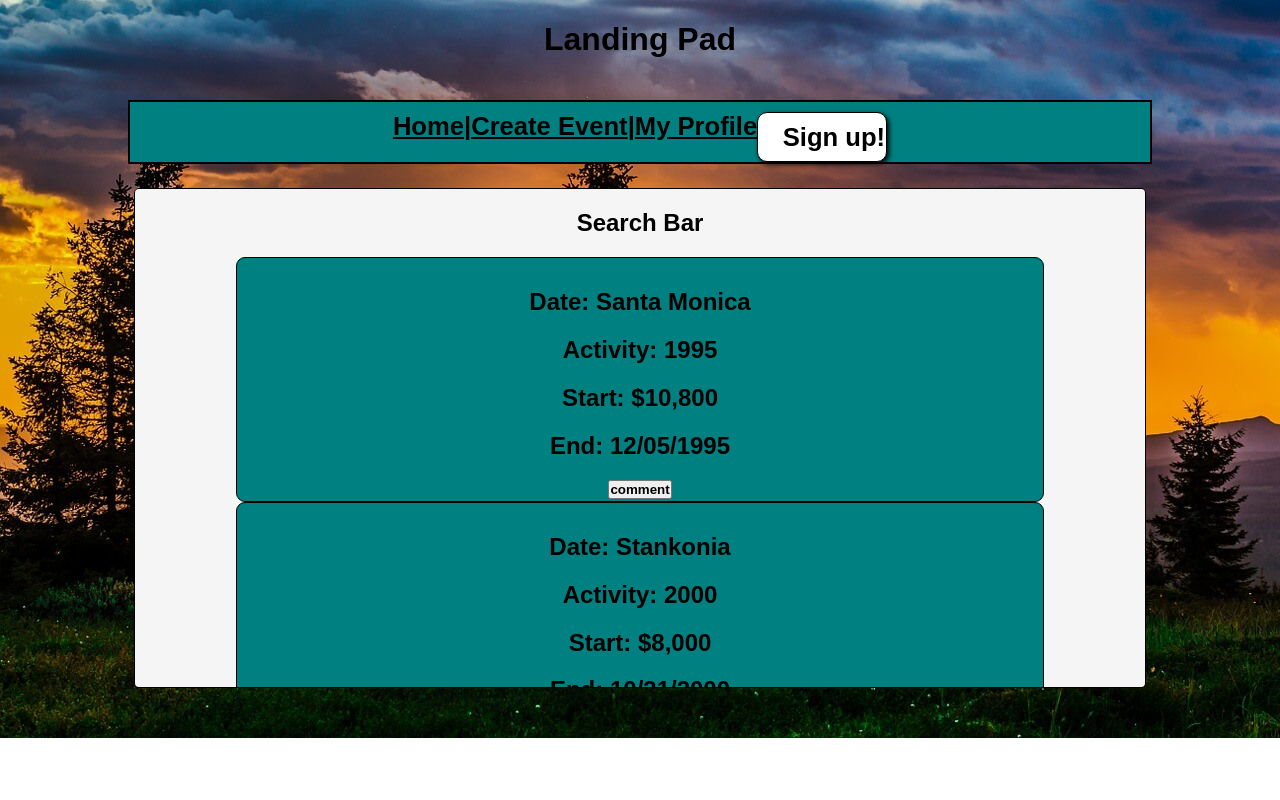
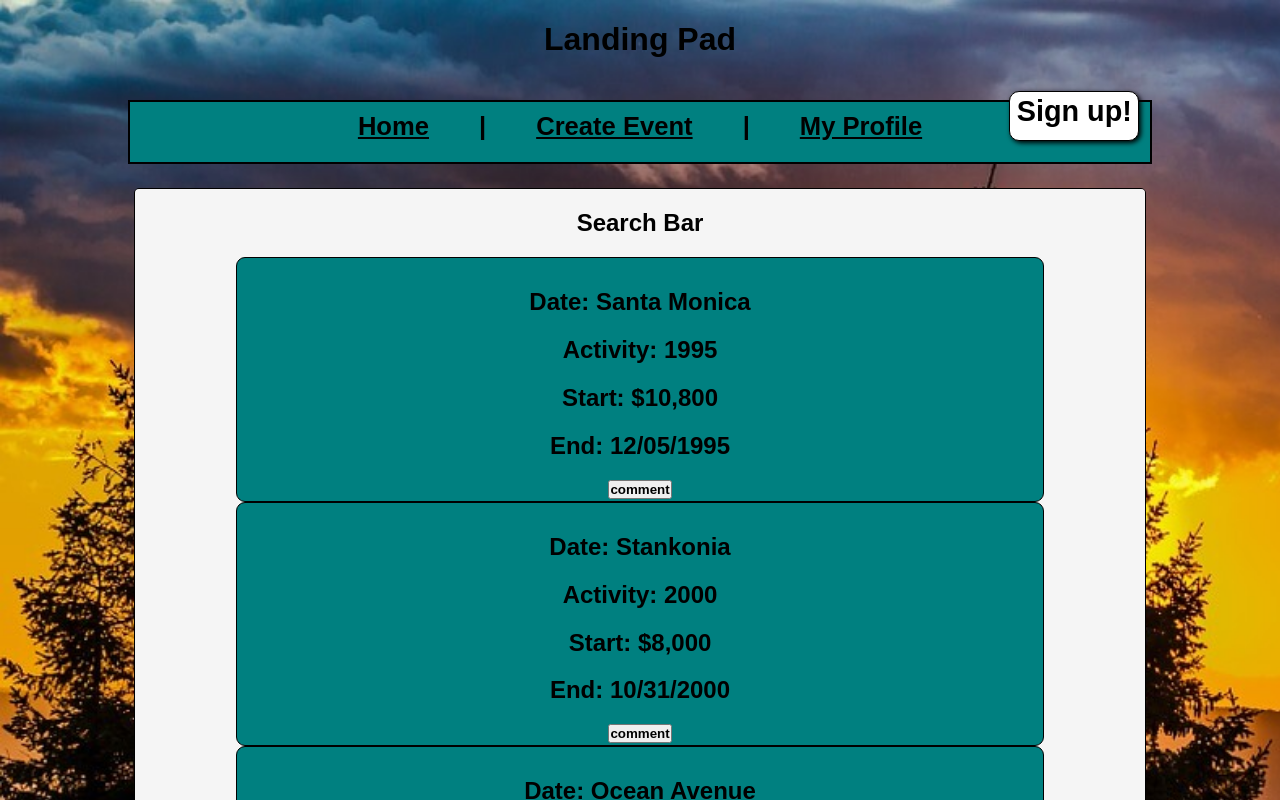
Before and after one commit to yeti-crab-scratch/Landing-Pad-Social, a React app: page / in a window 1280 px wide. Shown: the top 800 px of the page. Built offline with nearby package versions, Linux system fonts and the light colour scheme.

Commit message:
updated syling

```diff
--- a/client/App.js
+++ b/client/App.js
@@ -12,15 +12,15 @@ export default function App (){
     //     .then(response => response.json())
     //     .then(response => console.log(response));
     return(
-        <div>
+        <div display='flex'>
             <h1>Landing Pad</h1>
 
             <nav id = "nav">
                 <Link id = "navText" to="/">Home</Link> |{" "}
                 <Link id = "navText" to="/createEvent">Create Event</Link> |{" "}
                 <Link id = "navText" to="/profile">My Profile</Link>
-                <Link id = "navSignup" to="/signup">Sign up!</Link>
             </nav>
+            <Link id = "navSignup" to="/signup">Sign up!</Link>
             {/* <div>
                 <MainContainer/>
             </div> */}
--- a/client/routes/signup.jsx
+++ b/client/routes/signup.jsx
@@ -2,8 +2,8 @@ import React from 'react';
 
 export default function signUp() {
     return(
-    <main>
-      <h2>Sign up page</h2>
+    <main id = 'eventContainer'>
+      <h1>Sign up</h1>
     </main>
     )
 };
--- a/client/style.css
+++ b/client/style.css
@@ -23,7 +23,7 @@ body {
 }
 
 #nav {
-    display: flex;
+    display:flex;
     justify-content: center;
     text-align: center;
     font-size: 1.6em;
@@ -47,7 +47,7 @@ body {
     margin-left: auto;
     margin-right: auto;
     width: 80%;
-    height: 500px;
+    height: 1000px;
     background-color: whitesmoke;
     border: 1px solid black;
     border-radius: 5px;
@@ -78,25 +78,27 @@ body {
     justify-content: center;
     background: transparent;
     color: black;
-
-
+    margin-right:50px;
+    margin-left:50px
 }
 
 #navSignup {
-    /* margin-left: 100px; */
+    margin-right:10.5%;
+    margin-top:0.9%;
+    font-size: 1.8em;
+    position: relative;
+    float:right;
     box-shadow: 2px 2px 5px;
     background: transparent;
     background-color: white;
     border-radius: 10px;
     border: 1px solid black;
     text-decoration: none;
-    padding:1px;
-    display: flex;
+    padding:3px;
     justify-content:right;
     align-items: center;
     height: 50px;
     width: 130px;
-    /* float: right; */
 
     /* position: fixed;
     right: 300px; */
```
